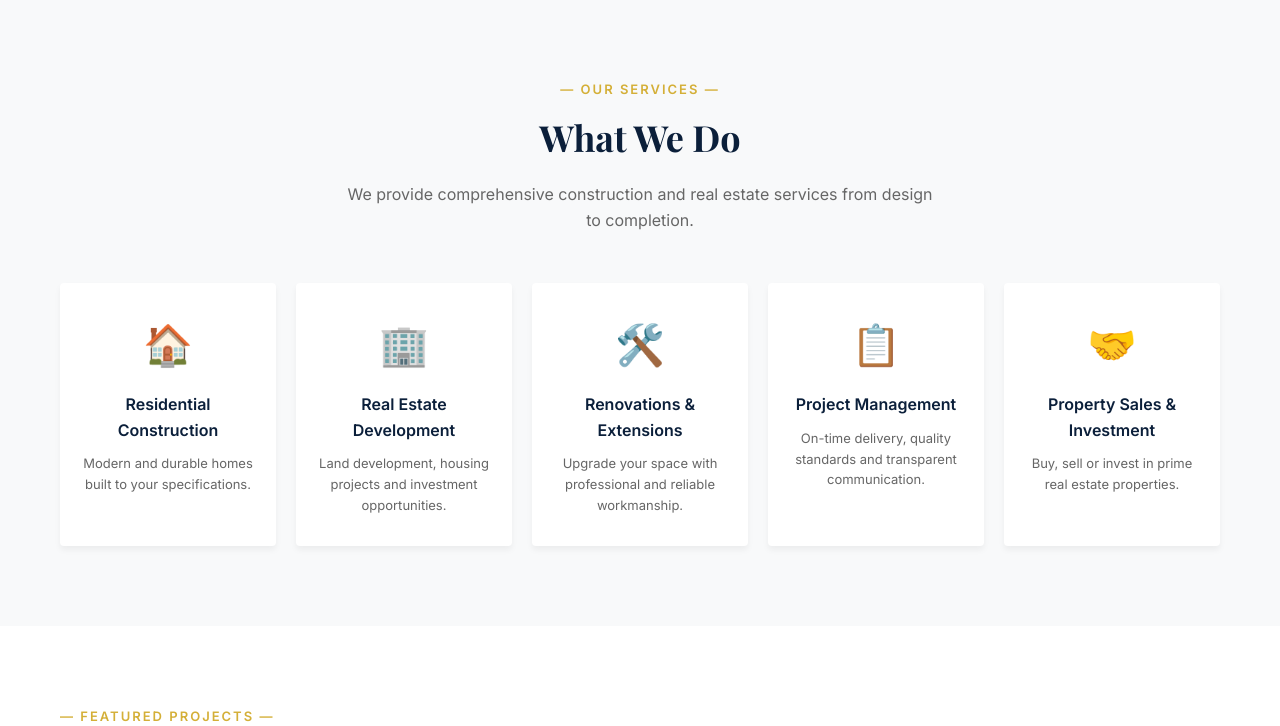
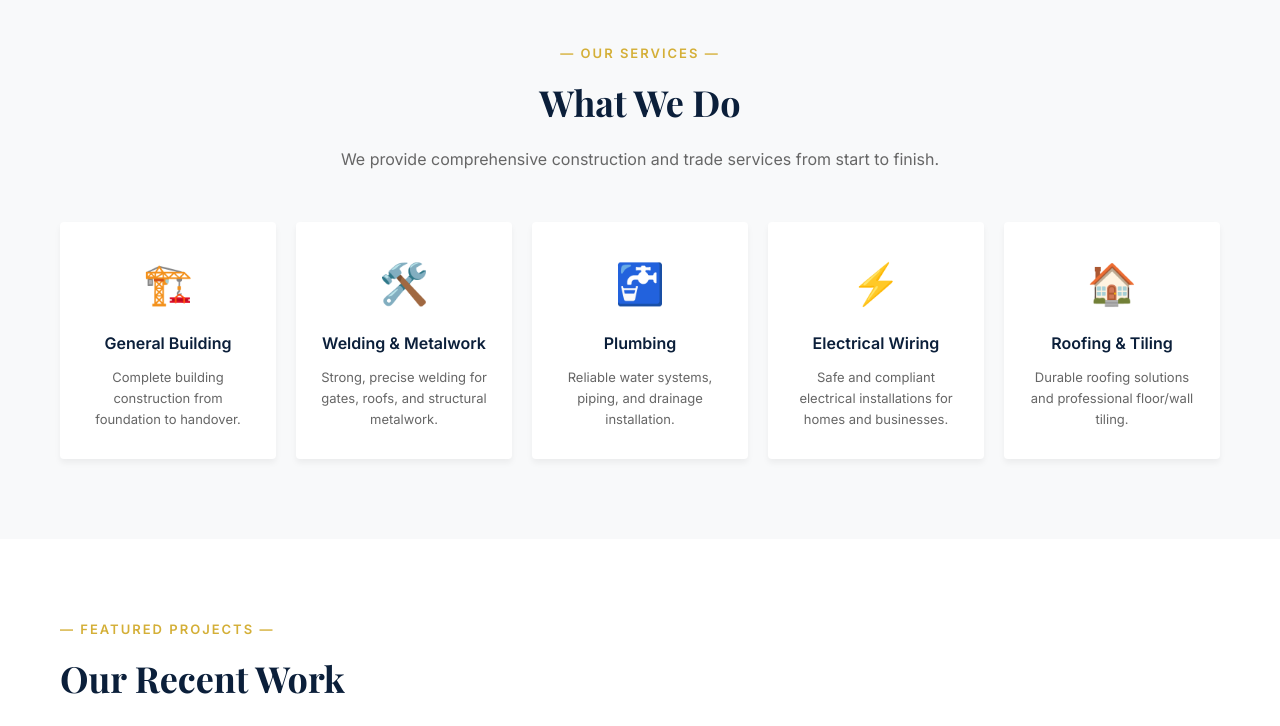
Before and after one commit to Trumax187/nazon-alex-construction-demo, a Flask app: page / in a window 1280 px wide. Shown: the part 759-1485 px from the top of the page. Run offline with Flask 3, Linux system fonts and the light colour scheme.

Commit message:
Update index.html

```diff
--- a/templates/index.html
+++ b/templates/index.html
@@ -3,8 +3,8 @@
 <head>
     <meta charset="UTF-8">
     <meta name="viewport" content="width=device-width, initial-scale=1.0">
-    <title>Alex Construction Limited | Concept by NAZON</title>
-    <meta name="description" content="Premium residential construction and real-estate development concept for Alex Construction Limited.">
+    <title>Lexmat Construction Limited | Lusaka, Zambia</title>
+    <meta name="description" content="General building construction, welding, plumbing, electrical wiring, roofing and tiling in Lusaka, Zambia.">
 
     <!-- Fonts -->
     <link rel="preconnect" href="https://fonts.googleapis.com">
@@ -16,21 +16,17 @@
 </head>
 <body>
 
-    <!-- CONCEPT BANNER (Remove this for the final client site) -->
-    <div class="concept-banner">
-        ⚠️ CONCEPT DEMO PREPARED BY NAZON — NOT AN OFFICIAL WEBSITE
-    </div>
+    <!-- REMOVED CONCEPT BANNER - THIS IS NOW A REAL CLIENT SITE -->
 
     <header class="site-header">
         <div class="container header-content">
             <div class="logo-area">
-                <!-- SVG House Logo -->
                 <svg width="40" height="40" viewBox="0 0 40 40" fill="none" xmlns="http://www.w3.org/2000/svg">
                     <path d="M20 2L2 18H8V38H32V18H38L20 2Z" stroke="#D4AF37" stroke-width="2" stroke-linejoin="round"/>
                     <rect x="15" y="25" width="10" height="13" fill="#D4AF37"/>
                 </svg>
                 <div class="logo-text">
-                    <h1>ALEX CONSTRUCTION LIMITED</h1>
+                    <h1>LEXMAT CONSTRUCTION LIMITED</h1>
                     <span>Building Homes | Creating Value | Growing Communities</span>
                 </div>
             </div>
@@ -52,8 +48,8 @@
             <div class="container hero-content">
                 <div class="hero-text">
                     <span class="subtitle">WELCOME TO —</span>
-                    <h2>Alex Construction Limited</h2>
-                    <p>Quality construction, modern designs and reliable real estate solutions for a better tomorrow.</p>
+                    <h2>Lexmat Construction Limited</h2>
+                    <p>Quality construction, modern designs and reliable trades for a better tomorrow.</p>
                     <div class="hero-buttons">
                         <a href="#projects" class="btn btn-gold">View Our Projects &rarr;</a>
                         <a href="#contact" class="btn btn-outline">Contact Us</a>
@@ -71,33 +67,33 @@
             <div class="container text-center">
                 <span class="section-label">— OUR SERVICES —</span>
                 <h2 class="section-title">What We Do</h2>
-                <p class="section-desc">We provide comprehensive construction and real estate services from design to completion.</p>
+                <p class="section-desc">We provide comprehensive construction and trade services from start to finish.</p>
 
                 <div class="services-grid">
                     <div class="service-card">
-                        <div class="icon">🏠</div>
-                        <h3>Residential Construction</h3>
-                        <p>Modern and durable homes built to your specifications.</p>
-                    </div>
-                    <div class="service-card">
-                        <div class="icon">🏢</div>
-                        <h3>Real Estate Development</h3>
-                        <p>Land development, housing projects and investment opportunities.</p>
+                        <div class="icon">🏗️</div>
+                        <h3>General Building</h3>
+                        <p>Complete building construction from foundation to handover.</p>
                     </div>
                     <div class="service-card">
                         <div class="icon">🛠️</div>
-                        <h3>Renovations & Extensions</h3>
-                        <p>Upgrade your space with professional and reliable workmanship.</p>
+                        <h3>Welding & Metalwork</h3>
+                        <p>Strong, precise welding for gates, roofs, and structural metalwork.</p>
                     </div>
                     <div class="service-card">
-                        <div class="icon">📋</div>
-                        <h3>Project Management</h3>
-                        <p>On-time delivery, quality standards and transparent communication.</p>
+                        <div class="icon">🚰</div>
+                        <h3>Plumbing</h3>
+                        <p>Reliable water systems, piping, and drainage installation.</p>
                     </div>
                     <div class="service-card">
-                        <div class="icon">🤝</div>
-                        <h3>Property Sales & Investment</h3>
-                        <p>Buy, sell or invest in prime real estate properties.</p>
+                        <div class="icon">⚡</div>
+                        <h3>Electrical Wiring</h3>
+                        <p>Safe and compliant electrical installations for homes and businesses.</p>
+                    </div>
+                    <div class="service-card">
+                        <div class="icon">🏠</div>
+                        <h3>Roofing & Tiling</h3>
+                        <p>Durable roofing solutions and professional floor/wall tiling.</p>
                     </div>
                 </div>
             </div>
@@ -112,12 +108,6 @@
                         <h2 class="section-title">Our Recent Work</h2>
                         <p class="section-desc">A look at some of our completed and ongoing projects.</p>
                     </div>
-                    <a href="#" class="view-all">View All Projects &rarr;</a>
-                </div>
-
-                <!-- CONCEPT DEMO BADGE -->
-                <div class="demo-alert">
-                    <strong>Note:</strong> The projects below are demonstrations to show layout. Real images and details will be supplied by Alex Construction Limited.
                 </div>
 
                 <div class="projects-grid">
@@ -125,47 +115,44 @@
                     <div class="project-card">
                         <div class="img-wrapper">
                             <img src="https://images.unsplash.com/photo-1600596542815-ffad4c1539a9?ixlib=rb-4.0.3&auto=format&fit=crop&w=800&q=80" alt="Modern Family Home">
-                            <span class="badge">Concept</span>
                         </div>
                         <div class="project-info">
                             <h3>Modern Family Home</h3>
-                            <span>Demonstration Project</span>
+                            <span>Completed Project</span>
                         </div>
                     </div>
                     <!-- Project 2 -->
                     <div class="project-card">
                         <div class="img-wrapper">
                             <img src="https://images.unsplash.com/photo-1512917774080-9991f1c4c750?ixlib=rb-4.0.3&auto=format&fit=crop&w=800&q=80" alt="Residential Complex">
-                            <span class="badge">Concept</span>
                         </div>
                         <div class="project-info">
                             <h3>Residential Complex</h3>
-                            <span>Demonstration Project</span>
+                            <span>Ongoing Project</span>
                         </div>
                     </div>
                     <!-- Project 3 -->
                     <div class="project-card">
                         <div class="img-wrapper">
                             <img src="https://images.unsplash.com/photo-1564013799919-ab600027ffc6?ixlib=rb-4.0.3&auto=format&fit=crop&w=800&q=80" alt="Family Residence">
-                            <span class="badge">Concept</span>
                         </div>
                         <div class="project-info">
                             <h3>Family Residence</h3>
-                            <span>Demonstration Project</span>
+                            <span>Completed Project</span>
                         </div>
                     </div>
                     <!-- Project 4 -->
                     <div class="project-card">
                         <div class="img-wrapper">
                             <img src="https://images.unsplash.com/photo-1500382017468-9049fed747ef?ixlib=rb-4.0.3&auto=format&fit=crop&w=800&q=80" alt="Real Estate Development">
-                            <span class="badge">Concept</span>
                         </div>
                         <div class="project-info">
-                            <h3>Real Estate Development</h3>
-                            <span>Demonstration Project</span>
+                            <h3>Commercial Build</h3>
+                            <span>Completed Project</span>
                         </div>
                     </div>
                 </div>
+                <p style="text-align: center; margin-top: 20px; font-size: 14px; color: #666;"><em>Note: Placeholder images used. Real project photos to be updated.</em></p>
             </div>
         </section>
 
@@ -177,11 +164,10 @@
                 </div>
                 <div class="about-content">
                     <span class="section-label">— ABOUT US —</span>
-                    <h2 class="section-title">Why Choose Alex Construction Limited?</h2>
-                    <p>We are a trusted construction and real estate company committed to delivering quality, modern designs and lasting value. With a focus on client satisfaction, we turn your ideas into solid structures and successful investments.</p>
-                    <a href="#contact" class="btn btn-gold">Learn More &rarr;</a>
+                    <h2 class="section-title">Why Choose Lexmat Construction?</h2>
+                    <p>We are a trusted construction company based in Lusaka, committed to delivering quality, modern designs and lasting value. With a focus on client satisfaction, we turn your ideas into solid structures.</p>
+                    <a href="#contact" class="btn btn-gold">Get in Touch &rarr;</a>
                 </div>
-                <!-- Factual Advantages (No fake numbers!) -->
                 <div class="advantages-box">
                     <div class="adv-item">
                         <div class="adv-icon">🏗️</div>
@@ -216,9 +202,9 @@
                     <p>Have a project in mind? Contact us today for a free consultation and quote. We're here to help you build, invest and grow.</p>
 
                     <div class="contact-details">
-                        <p>📞 <strong>PLACEHOLDER:</strong> +260 97 000 0000</p>
-                        <p>✉️ <strong>PLACEHOLDER:</strong> info@alexconstruction.co.zm</p>
-                        <p>📍 Lusaka, Zambia</p>
+                        <p>📞 <a href="tel:+260976530604" style="color: white; text-decoration: none;">+260 976 530 604</a></p>
+                        <p>✉️ <a href="mailto:Alexmatakala2@gmail.com" style="color: white; text-decoration: none;">Alexmatakala2@gmail.com</a></p>
+                        <p>📍 Plot 74/20 Kafue Road, Makeni, Lusaka</p>
                     </div>
                 </div>
                 <div class="contact-form-area">
@@ -234,17 +220,19 @@
                         <div class="form-group">
                             <label for="service">Project Type</label>
                             <select id="service">
-                                <option>Residential Construction</option>
-                                <option>Renovation</option>
-                                <option>Property Investment</option>
+                                <option>General Building Construction</option>
+                                <option>Welding</option>
+                                <option>Plumbing</option>
+                                <option>Electrical Wiring</option>
+                                <option>Roofing & Tiling</option>
                             </select>
                         </div>
                         <div class="form-group">
                             <label for="message">Message</label>
                             <textarea id="message" rows="3" placeholder="Tell us about your project..."></textarea>
                         </div>
+                        <!-- We will connect this to a real email service soon -->
                         <button type="submit" class="btn btn-gold w-100">Request a Quote</button>
-                        <p class="form-demo-note">⚠️ Demonstration Form Only — Submissions are not delivered.</p>
                     </form>
                 </div>
             </div>
@@ -253,7 +241,7 @@
 
     <footer class="site-footer">
         <div class="container footer-content">
-            <p>&copy; 2026 Alex Construction Limited. Concept by <strong>NAZON</strong>.</p>
+            <p>&copy; 2026 Lexmat Construction Limited. All rights reserved.</p>
             <div class="footer-links">
                 <a href="#home">Home</a>
                 <a href="#about">About</a>
@@ -261,10 +249,10 @@
                 <a href="#projects">Projects</a>
                 <a href="#contact">Contact</a>
             </div>
+            <p style="font-size: 11px; margin-top: 10px; color: #888;">Website by NAZON</p>
         </div>
     </footer>
 
-    <!-- Custom JS -->
     <script src="{{ url_for('static', filename='js/main.js') }}"></script>
 </body>
 </html>
```
